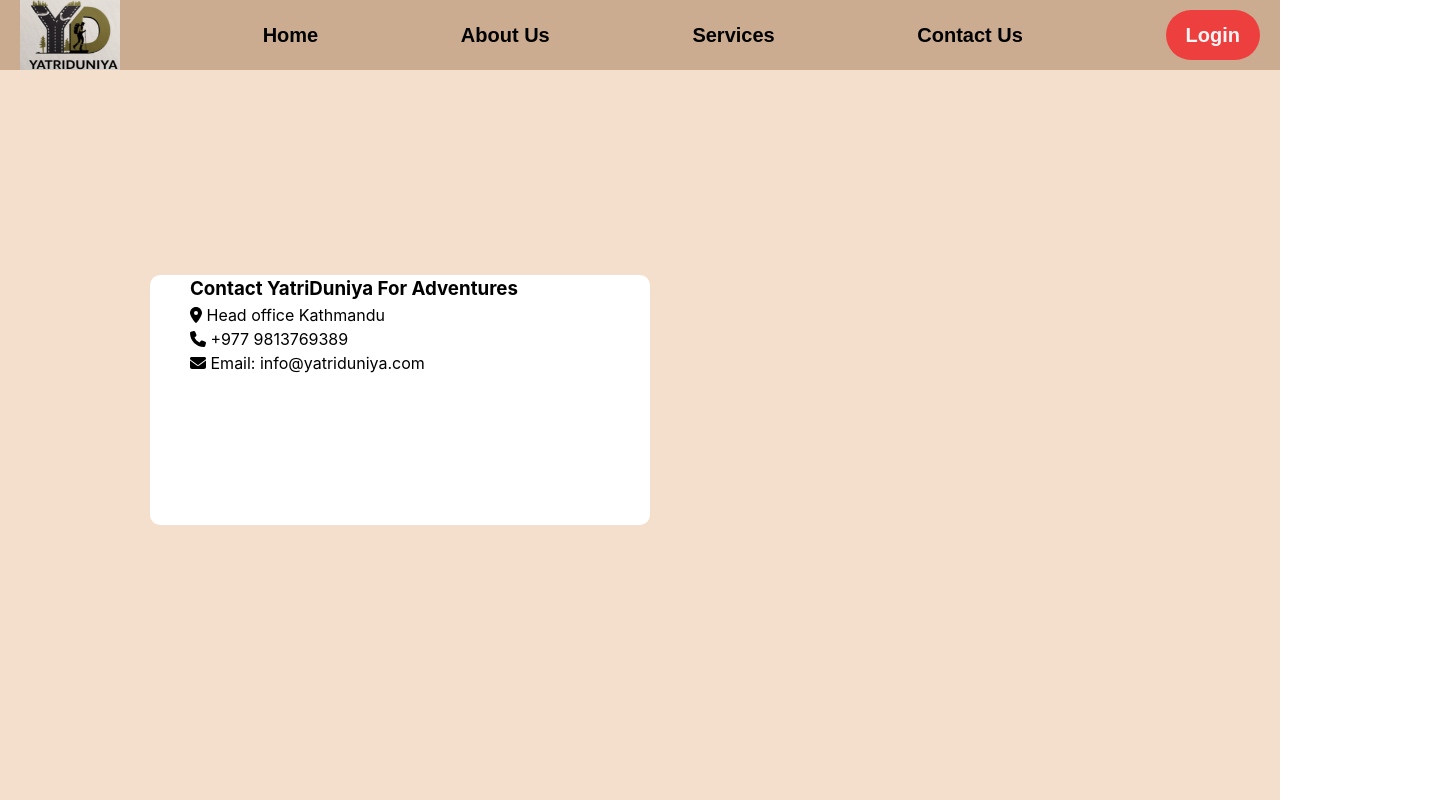
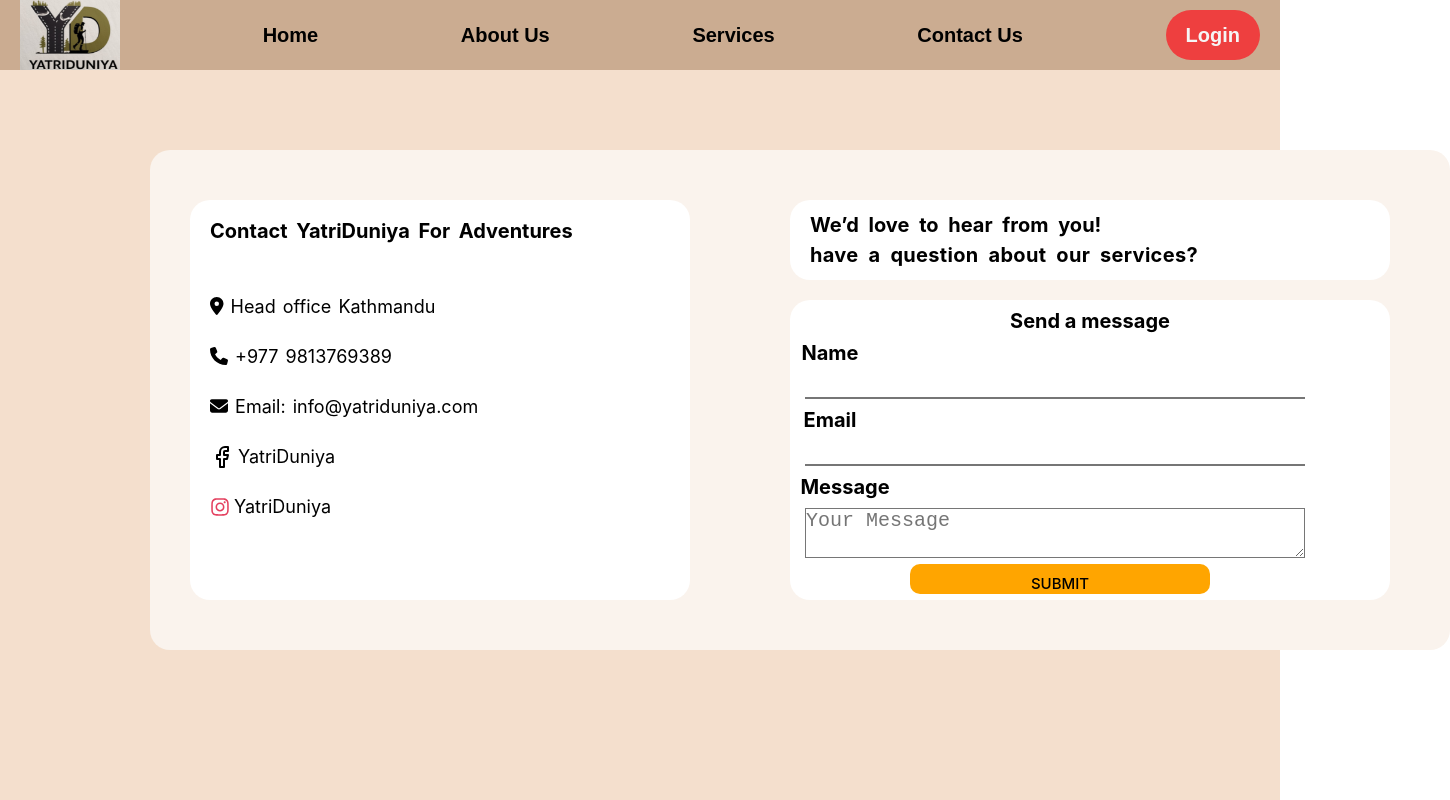
Before and after one commit to smritikhanal/YatriDuniya-SoftwareDevelopment, a React (Vite) app: page /contact in a window 1280 px wide. Shown: the whole page, 1450 px wide, since content can reach past the window. Built offline with nearby package versions, Linux system fonts and the light colour scheme.

Commit message:
contact-page added

```diff
--- a/package.json
+++ b/package.json
@@ -12,8 +12,10 @@
   "dependencies": {
     "@fortawesome/free-solid-svg-icons": "^6.7.2",
     "@fortawesome/react-fontawesome": "^0.2.2",
+    "lucide-react": "^0.475.0",
     "react": "^18.3.1",
     "react-dom": "^18.3.1",
+    "react-icons": "^5.4.0",
     "react-router-dom": "^7.1.3"
   },
   "devDependencies": {
--- a/src/pages/contactUs.jsx
+++ b/src/pages/contactUs.jsx
@@ -1,11 +1,39 @@
-import React from "react";
+import React, { useEffect, useState }from "react";
 import { Link } from "react-router-dom"; // Import Link for navigation
 import "./style/contactus.css"; // Import styles
 import { FontAwesomeIcon } from '@fortawesome/react-fontawesome';
 import { faMapMarkerAlt, faPhone, faEnvelope } from '@fortawesome/free-solid-svg-icons'; // Import solid icons
+import { Facebook } from "lucide-react";
+import { FaInstagram } from "react-icons/fa";
+
+
+
 
 
 export default function ContactUs() {
+    const [formData, setFormData] = useState({
+      name: "",
+      contact: "",
+      email: "",
+      message: ""
+    });
+
+    const handleChange = (e) => {
+      setFormData({ ...formData, [e.target.name]: e.target.value });
+    };
+
+    const handleSubmit = (e) => {
+      e.preventDefault();
+      alert("Form submitted successfully!");
+    };
+
+    useEffect(() => {
+      document.body.style.height = '100vh';
+      return () => {
+        document.body.style.height = '100vh';
+      };
+    }, []);
+
 
   return (
     <>
@@ -22,7 +50,7 @@
       {/* Main Content */}
       <div className="container">
         <div className="info-box">
-          <h3>Contact YatriDuniya For Adventures</h3>
+          <h1>Contact YatriDuniya For Adventures</h1>
           <p>
             <FontAwesomeIcon icon={faMapMarkerAlt} /> Head office Kathmandu
           </p>
@@ -32,8 +60,33 @@
           <p>
             <FontAwesomeIcon icon={faEnvelope} /> Email: info@yatriduniya.com
           </p>
+          <p className="sociallink">
+             <Facebook  color="black" /> YatriDuniya
+          </p>
+          <p className="sociallink1">
+            <FaInstagram size={20} color="#E4405F" /> YatriDuniya
+                 </p>
+                 </div>
+                 <div className="infobox1">
+                  <h1>We’d love to hear from you!</h1>
+                  <h2>have a question about our services?</h2>
+                 </div>
+                 <div className="infobox2">
+                  <h1>Send a message</h1>
+                  <form onSubmit={handleSubmit}>
+            <h1 className="namecontactdetils">Name</h1>
+              <input type="text" name="name" value={formData.name} onChange={handleChange} className="namecontactdetials1" required />
 
-        </div>
+               <h1 className="emailcontactdetils">Email</h1>
+                 <input type="email" name="email" value={formData.email} onChange={handleChange} className="emailcontactdetials1" required />
+                <h1 className="messagecontactdetials">Message</h1>
+              <textarea name="message" value={formData.message} onChange={handleChange} placeholder="Your Message" className="messagecontactdetials1" required></textarea>
+                 <button type="submit" className="submit1">SUBMIT</button>
+                  </form>
+                 </div>
+
+
+
       </div>
     </>
   );
--- a/src/pages/style/contactus.css
+++ b/src/pages/style/contactus.css
@@ -22,11 +22,136 @@
     z-index: 1000; /* Ensure it stays above other elements */
   }
   .container {
-    background-color: white;
-    width: 500px;
-    height: 250px;
+    background-color:#faf3ed;
+    width: 1300px;
+    height: 500px;
     color: black;
-    border-radius: 10px;
+    border-radius: 20px;
     margin-left: 150px;
     padding-left: 40px;
   }
+  .info-box{
+    position: absolute;
+    background: white;
+    width: 500px;
+    height: 400px;
+    margin-top: 50px;
+    border-radius: 20px;
+  }
+  .info-box h1{
+    font-size: 20px;
+    font-weight: bolder;
+    margin-left: 20px;
+    margin-top: 20px;
+    margin-bottom: 40px;
+    word-spacing: 4px;
+  }
+  .info-box p{
+
+    font-size: 18px;
+    line-height: 50px;
+    word-spacing: 2px;
+    margin-left: 20px;
+  }
+  .sociallink{
+    position: absolute;
+    display: flex;
+    align-items: center;
+    gap: 4px;
+
+  }
+  .sociallink1{
+    position: absolute;
+    display: flex;
+    align-items: center;
+    gap: 4px;
+    margin-left: 20px;
+    margin-top: 50px;
+  }
+  .infobox1{
+    position: absolute;
+    background: white;
+    width: 600px;
+    height: 80px;
+    margin-top: 50px;
+    margin-left: 600px;
+    border-radius: 20px;
+  }
+  .infobox1 h1{
+    font-size: 20px;
+    word-spacing: 5px;
+    line-height: 10px;
+    margin-top: 20px;
+    margin-left: 20px;
+    font-weight: bolder;
+  }
+  .infobox1 h2{
+    font-size: 20px;
+    word-spacing: 5px;
+
+   color: black;
+    margin-top: 10px;
+    margin-left: 20px;
+  }
+  .infobox2 {
+    position: absolute;
+    background: white;
+    width: 600px;
+    height: 300px;
+    margin-top: 150px;
+    margin-left: 600px;
+    border-radius: 20px;
+  }
+  .infobox2 h1{
+    text-align: center;
+    font-size: 20px;
+    font-weight: bolder;
+    margin-top: 10px;
+  }
+  .namecontactdetials1,.emailcontactdetials1{
+    width: 500px;
+    background-color: white;
+    color:black;
+    margin-left: 15px;
+    height: 25px;
+    font-size: 20px;
+    border-top:0px ;
+    border-right:0px ;
+    border-left:0px ;
+
+
+
+
+  }
+   .namecontactdetils, .emailcontactdetils{
+
+   color:black;
+   font-size: 15px;
+   margin-left: -520px;
+   margin-bottom: 10px;
+
+  }
+  .submit1{
+    margin-left:20%;
+    font-size: 15px;
+    height: 30px;
+    width: 50%;
+    background:orange;
+    border-radius: 10px;
+  }
+  .messagecontactdetials{
+    color:black;
+   font-size: 15px;
+   margin-left: -490px;
+   margin-bottom: 10px;
+
+  }
+  .messagecontactdetials1{
+    width: 500px;
+    background-color: white;
+    color:black;
+    margin-left: 15px;
+    height: 50px;
+    font-size: 20px;
+
+  }
```
Also changed, not shown: 1 other file (tests, documents, lock files or other folders).
